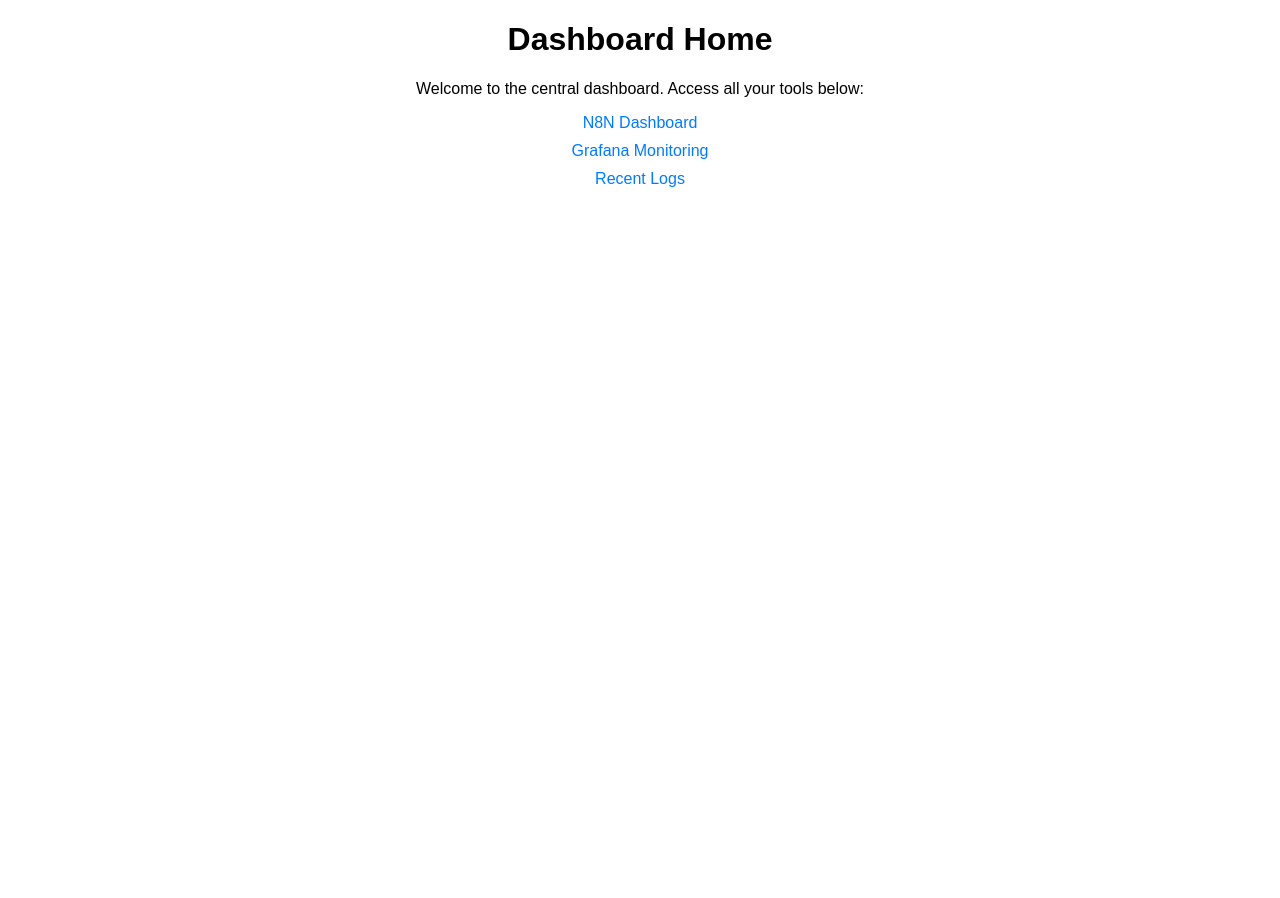
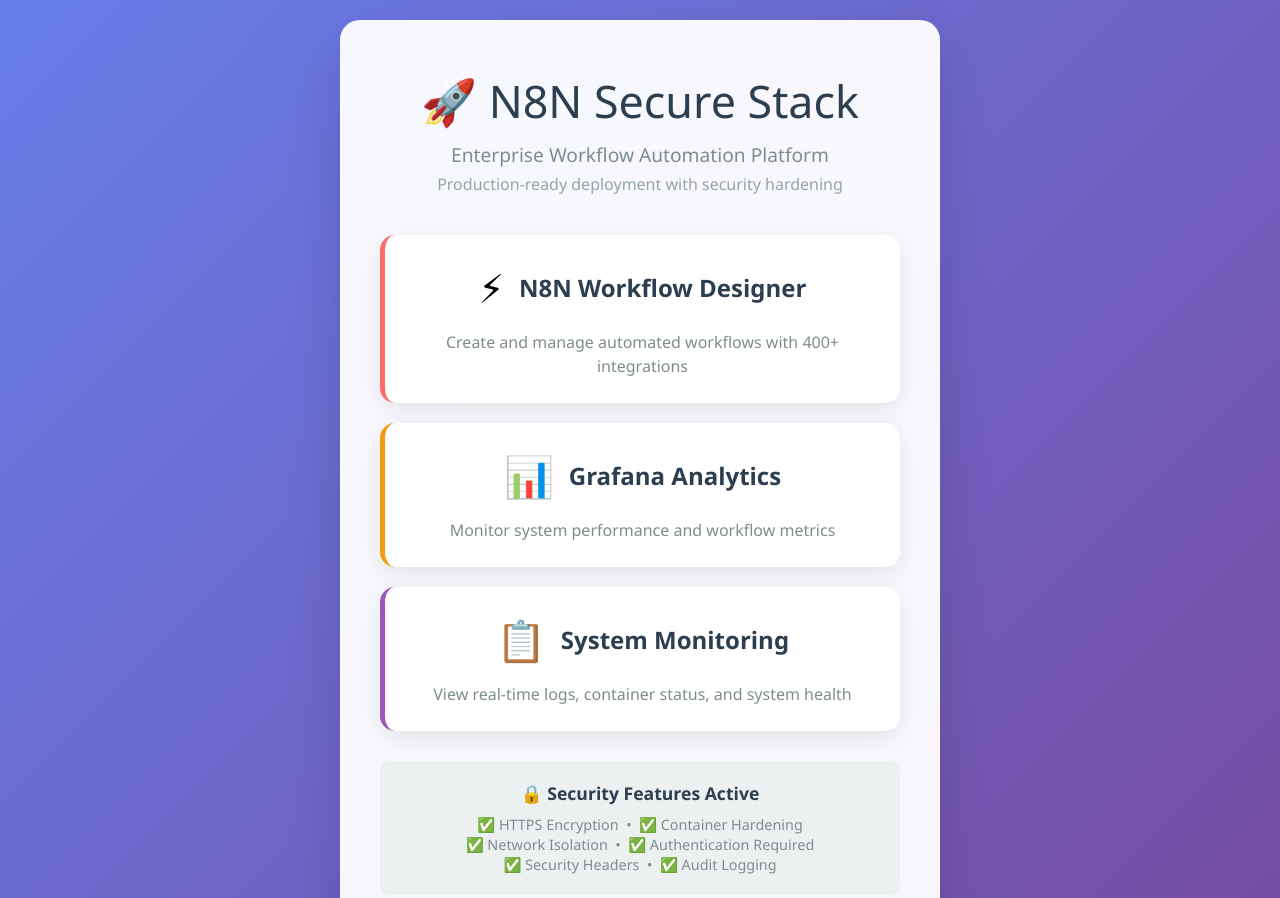
Before and after one commit to 0xdx-au/0xdx-n8n, a plain HTML site: page docker/dashboard/index.html in a window 1280 px wide. Shown: the top 898 px of the page. Before the commit the page ends 800 px from the top, so only its background shows below. Drawn offline with Linux system fonts and the light colour scheme.

Commit message:
Make dashboard homepage the default landing page with improved navigation and wording

```diff
--- a/docker/dashboard/index.html
+++ b/docker/dashboard/index.html
@@ -2,26 +2,205 @@
 <html lang="en">
 <head>
     <meta charset="UTF-8">
-    <title>Dashboard Home</title>
+    <meta name="viewport" content="width=device-width, initial-scale=1.0">
+    <title>N8N Secure Stack - Dashboard Home</title>
     <style>
-        body { font-family: Arial, sans-serif; }
-        .container { max-width: 800px; margin: 0 auto; }
-        h1, h2, p { text-align: center; }
-        ul { list-style: none; padding: 0; text-align: center; }
-        li { margin: 10px 0; }
-        a { color: #007BFF; text-decoration: none; }
-        a:hover { text-decoration: underline; }
+        * {
+            margin: 0;
+            padding: 0;
+            box-sizing: border-box;
+        }
+
+        body {
+            font-family: 'Segoe UI', Tahoma, Geneva, Verdana, sans-serif;
+            background: linear-gradient(135deg, #667eea 0%, #764ba2 100%);
+            min-height: 100vh;
+            display: flex;
+            align-items: center;
+            justify-content: center;
+            padding: 20px;
+        }
+
+        .container {
+            max-width: 600px;
+            width: 100%;
+            background: rgba(255, 255, 255, 0.95);
+            border-radius: 20px;
+            padding: 50px 40px;
+            box-shadow: 0 25px 50px rgba(0,0,0,0.15);
+            text-align: center;
+        }
+
+        .header {
+            margin-bottom: 40px;
+        }
+
+        .header h1 {
+            color: #2c3e50;
+            font-size: 2.8em;
+            margin-bottom: 10px;
+            font-weight: 300;
+        }
+
+        .header .subtitle {
+            color: #7f8c8d;
+            font-size: 1.2em;
+            margin-bottom: 5px;
+        }
+
+        .header .description {
+            color: #95a5a6;
+            font-size: 1em;
+        }
+
+        .nav-grid {
+            display: grid;
+            grid-template-columns: 1fr;
+            gap: 20px;
+            margin-bottom: 30px;
+        }
+
+        .nav-card {
+            background: white;
+            border-radius: 15px;
+            padding: 25px;
+            text-decoration: none;
+            color: inherit;
+            box-shadow: 0 8px 25px rgba(0,0,0,0.08);
+            transition: all 0.3s ease;
+            border-left: 5px solid #3498db;
+        }
+
+        .nav-card:hover {
+            transform: translateY(-5px);
+            box-shadow: 0 15px 35px rgba(0,0,0,0.2);
+        }
+
+        .nav-card.n8n {
+            border-left-color: #ff6b6b;
+        }
+
+        .nav-card.grafana {
+            border-left-color: #f39c12;
+        }
+
+        .nav-card.logs {
+            border-left-color: #9b59b6;
+        }
+
+        .card-header {
+            display: flex;
+            align-items: center;
+            justify-content: center;
+            margin-bottom: 15px;
+        }
+
+        .card-icon {
+            font-size: 2.5em;
+            margin-right: 15px;
+        }
+
+        .card-title {
+            font-size: 1.5em;
+            font-weight: 600;
+            color: #2c3e50;
+        }
+
+        .card-description {
+            color: #7f8c8d;
+            font-size: 1em;
+            line-height: 1.5;
+        }
+
+        .status {
+            background: #ecf0f1;
+            padding: 20px;
+            border-radius: 10px;
+            margin-top: 30px;
+        }
+
+        .status-title {
+            color: #2c3e50;
+            font-size: 1.1em;
+            font-weight: 600;
+            margin-bottom: 10px;
+        }
+
+        .status-info {
+            color: #7f8c8d;
+            font-size: 0.9em;
+            line-height: 1.4;
+        }
+
+        @media (max-width: 768px) {
+            .container {
+                padding: 30px 20px;
+                margin: 10px;
+            }
+
+            .header h1 {
+                font-size: 2.2em;
+            }
+
+            .card-header {
+                flex-direction: column;
+            }
+
+            .card-icon {
+                margin-right: 0;
+                margin-bottom: 10px;
+            }
+        }
     </style>
 </head>
 <body>
     <div class="container">
-        <h1>Dashboard Home</h1>
-        <p>Welcome to the central dashboard. Access all your tools below:</p>
-        <ul>
-            <li><a href="/">N8N Dashboard</a></li>
-            <li><a href="/grafana">Grafana Monitoring</a></li>
-            <li><a href="/dashboard/logs">Recent Logs</a></li>
-        </ul>
+        <div class="header">
+            <h1>🚀 N8N Secure Stack</h1>
+            <p class="subtitle">Enterprise Workflow Automation Platform</p>
+            <p class="description">Production-ready deployment with security hardening</p>
+        </div>
+
+        <div class="nav-grid">
+            <a href="/n8n/" class="nav-card n8n">
+                <div class="card-header">
+                    <div class="card-icon">⚡</div>
+                    <div class="card-title">N8N Workflow Designer</div>
+                </div>
+                <div class="card-description">
+                    Create and manage automated workflows with 400+ integrations
+                </div>
+            </a>
+
+            <a href="/grafana/" class="nav-card grafana">
+                <div class="card-header">
+                    <div class="card-icon">📊</div>
+                    <div class="card-title">Grafana Analytics</div>
+                </div>
+                <div class="card-description">
+                    Monitor system performance and workflow metrics
+                </div>
+            </a>
+
+            <a href="/dashboard/logs.html" class="nav-card logs">
+                <div class="card-header">
+                    <div class="card-icon">📋</div>
+                    <div class="card-title">System Monitoring</div>
+                </div>
+                <div class="card-description">
+                    View real-time logs, container status, and system health
+                </div>
+            </a>
+        </div>
+
+        <div class="status">
+            <div class="status-title">🔒 Security Features Active</div>
+            <div class="status-info">
+                ✅ HTTPS Encryption &nbsp;•&nbsp; ✅ Container Hardening<br>
+                ✅ Network Isolation &nbsp;•&nbsp; ✅ Authentication Required<br>
+                ✅ Security Headers &nbsp;•&nbsp; ✅ Audit Logging
+            </div>
+        </div>
     </div>
 </body>
 </html>
```
Also changed, not shown: docker/dashboard/logs.html (+2 -2 lines), 1 other file.
